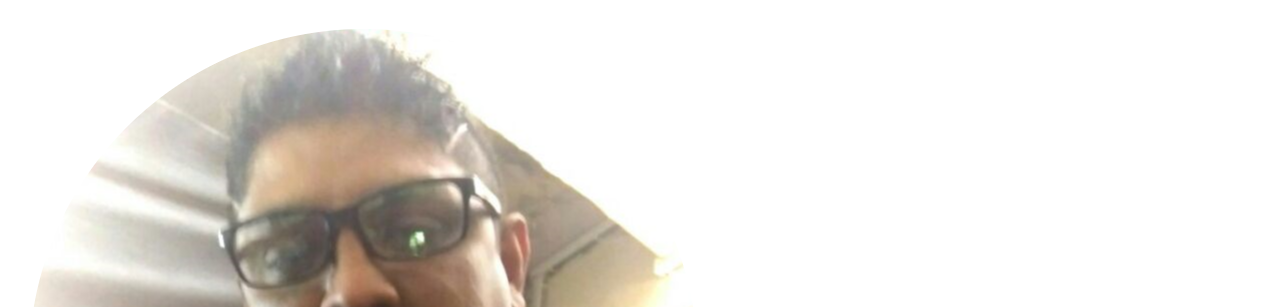
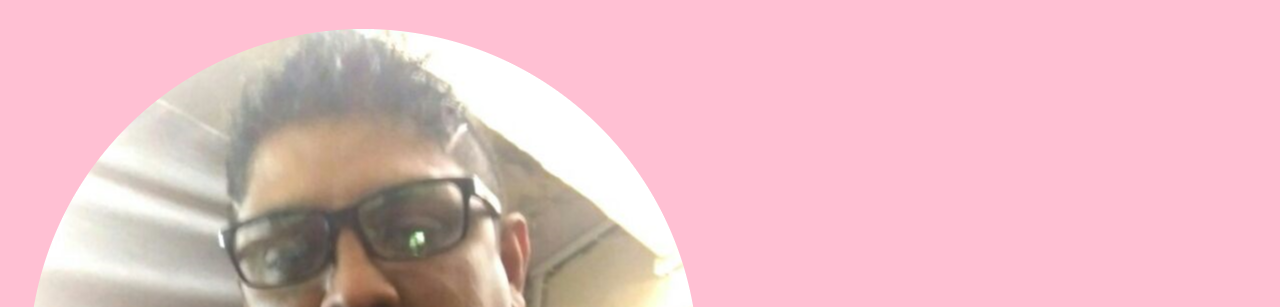
Before and after one commit to Slash-Ash/Curriculum-Vitae, a plain HTML site: page index.html in a window 1280 px wide. Shown: the top 307 px of the page. Drawn offline with Linux system fonts and the light colour scheme.

Commit message:
Update index.html

```diff
--- a/index.html
+++ b/index.html
@@ -4,6 +4,14 @@
 <head>
   <meta charset="utf-8">
   <title>Amith's Personal Site</title>
+
+<style>
+
+  body {
+background-color: #FFC0D3;
+  }
+</style>
+
 </head>
 
 <body>
```
